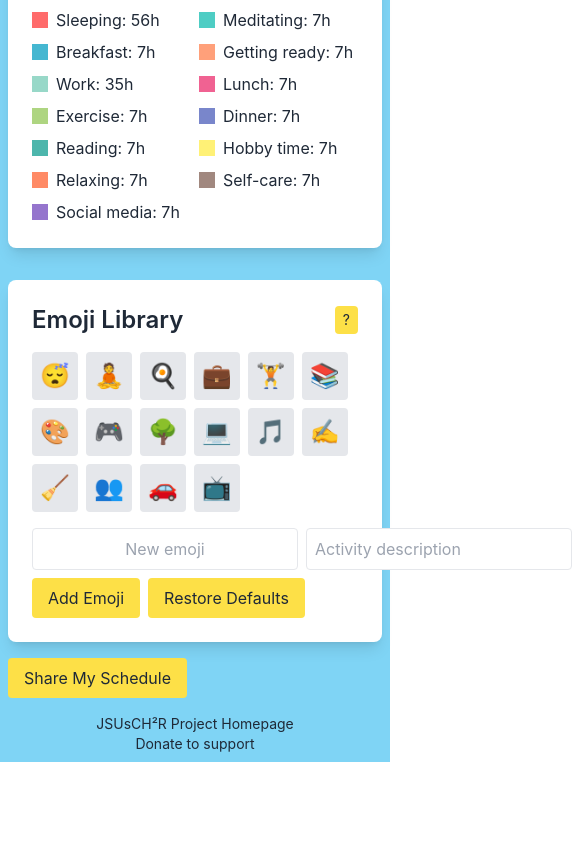
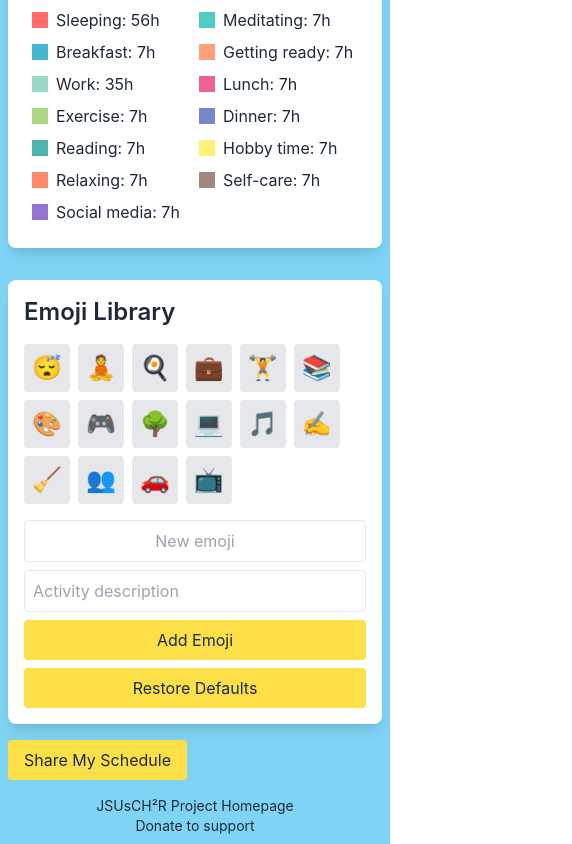
Before and after one commit to BjornKennethHolmstrom/JSUsCH2R, a React (Create React App) app: page / in a window 390 px wide. Shown: the part 934-1778 px from the top of the page, 572 px wide, since content can reach past the window. Before the commit the page ends 1696 px from the top, so only its background shows below. Built offline with nearby package versions, Linux system fonts and the light colour scheme.

Commit message:
Fix: Resolve mobile layout issue in Emoji Library (v1.1.1)
- Implement responsive design for input fields in Emoji Library
- Prevent horizontal overflow on smaller screens
- Adjust button layout for better mobile usability
- Update version from 1.1.0 to 1.1.1

```diff
--- a/package.json
+++ b/package.json
@@ -1,6 +1,6 @@
 {
   "name": "jsusch2r-app",
-  "version": "0.1.0",
+  "version": "1.1.1",
   "private": true,
   "homepage": "https://bjornkennethholmstrom.github.io/JSUsCH2R",
   "dependencies": {
--- a/src/components/EmojiLibrary.js
+++ b/src/components/EmojiLibrary.js
@@ -1,11 +1,9 @@
 import React, { useState } from 'react';
 import { useTheme } from '../themes';
-import EmojiLibraryHelpModal from './EmojiLibraryHelpModal';
 
 const EmojiLibrary = ({ emojiLibrary, onAddEmoji, onRemoveEmoji, onRestoreDefaults }) => {
   const [newEmoji, setNewEmoji] = useState('');
   const [newActivity, setNewActivity] = useState('');
-  const [isHelpModalOpen, setIsHelpModalOpen] = useState(false);
   const { theme } = useTheme();
 
   const handleAddEmoji = () => {
@@ -17,16 +15,8 @@ const EmojiLibrary = ({ emojiLibrary, onAddEmoji, onRemoveEmoji, onRestoreDefaul
   };
 
   return (
-    <div className={`${theme.card} rounded-lg shadow-lg p-6 mt-8 max-w-2xl mx-auto`}>
-      <div className="flex justify-between items-center mb-4">
-        <h2 className={`text-2xl font-semibold ${theme.text}`}>Emoji Library</h2>
-        <button
-          onClick={() => setIsHelpModalOpen(true)}
-          className={`${theme.accent} ${theme.text} px-2 py-1 rounded ${theme.hover} text-sm`}
-        >
-          ?
-        </button>
-      </div>
+    <div className={`${theme.card} rounded-lg shadow-lg p-4 mt-8 max-w-2xl mx-auto`}>
+      <h2 className={`text-2xl font-semibold mb-4 ${theme.text}`}>Emoji Library</h2>
       <div className="flex flex-wrap gap-2 mb-4">
         {emojiLibrary.map((item, index) => (
           <button
@@ -39,12 +29,12 @@ const EmojiLibrary = ({ emojiLibrary, onAddEmoji, onRemoveEmoji, onRestoreDefaul
           </button>
         ))}
       </div>
-      <div className="flex gap-2 mb-2">
+      <div className="flex flex-col sm:flex-row gap-2 mb-2">
         <input
           type="text"
           value={newEmoji}
           onChange={(e) => setNewEmoji(e.target.value)}
-          className={`border rounded p-2 text-center ${theme.input}`}
+          className={`border rounded p-2 text-center w-full sm:w-24 ${theme.input}`}
           maxLength={2}
           placeholder="New emoji"
         />
@@ -56,23 +46,20 @@ const EmojiLibrary = ({ emojiLibrary, onAddEmoji, onRemoveEmoji, onRestoreDefaul
           placeholder="Activity description"
         />
       </div>
-      <div className="flex gap-2">
+      <div className="flex flex-col sm:flex-row gap-2">
         <button
           onClick={handleAddEmoji}
-          className={`${theme.accent} ${theme.text} px-4 py-2 rounded ${theme.hover}`}
+          className={`${theme.accent} ${theme.text} px-4 py-2 rounded ${theme.hover} w-full sm:w-auto`}
         >
           Add Emoji
         </button>
         <button
           onClick={onRestoreDefaults}
-          className={`${theme.accent} ${theme.text} px-4 py-2 rounded ${theme.hover}`}
+          className={`${theme.accent} ${theme.text} px-4 py-2 rounded ${theme.hover} w-full sm:w-auto`}
         >
           Restore Defaults
         </button>
       </div>
-      {isHelpModalOpen && (
-        <EmojiLibraryHelpModal onClose={() => setIsHelpModalOpen(false)} />
-      )}
     </div>
   );
 };
```
Also changed, not shown: 1 other file (tests, documents, lock files or other folders).
